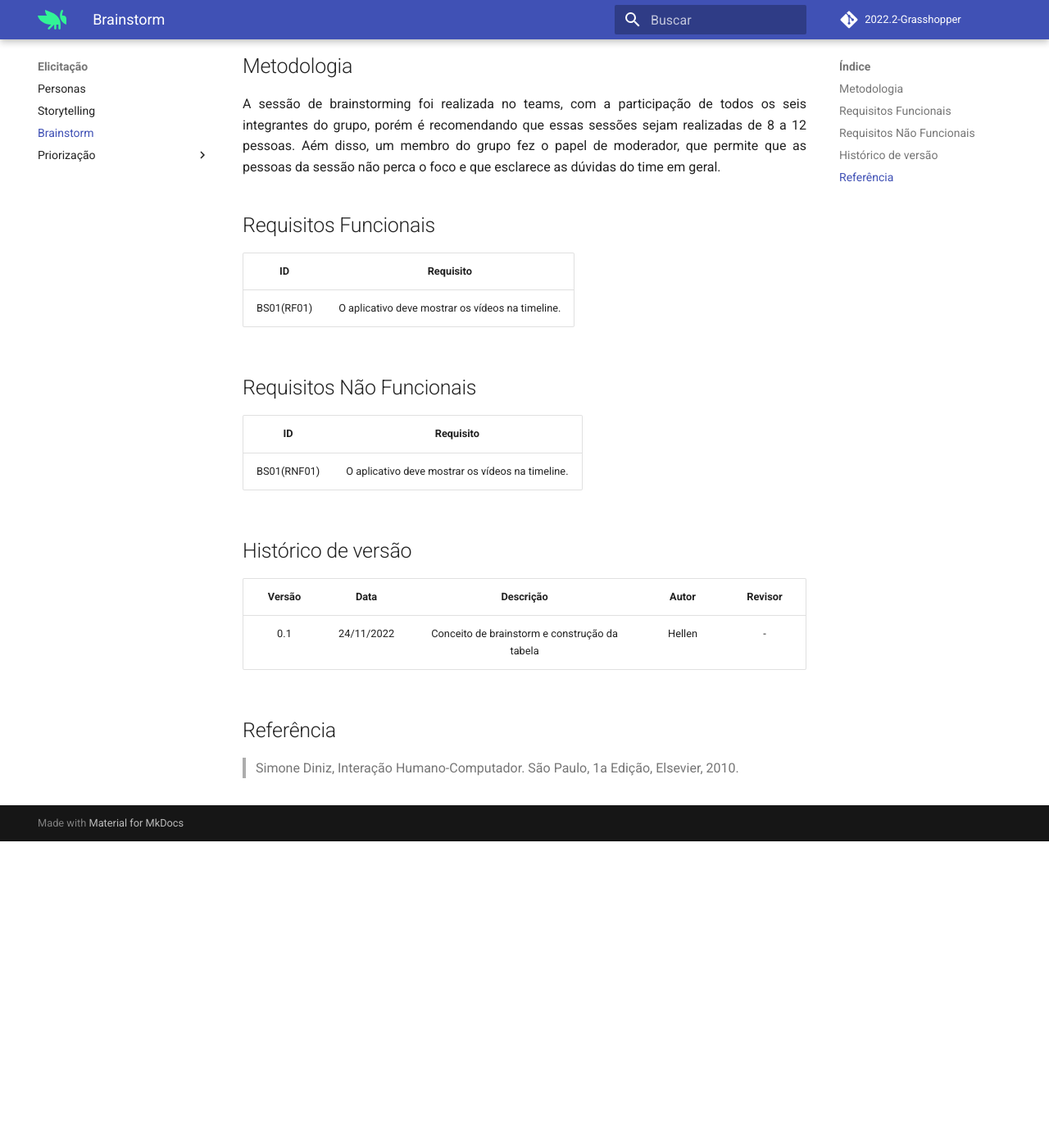
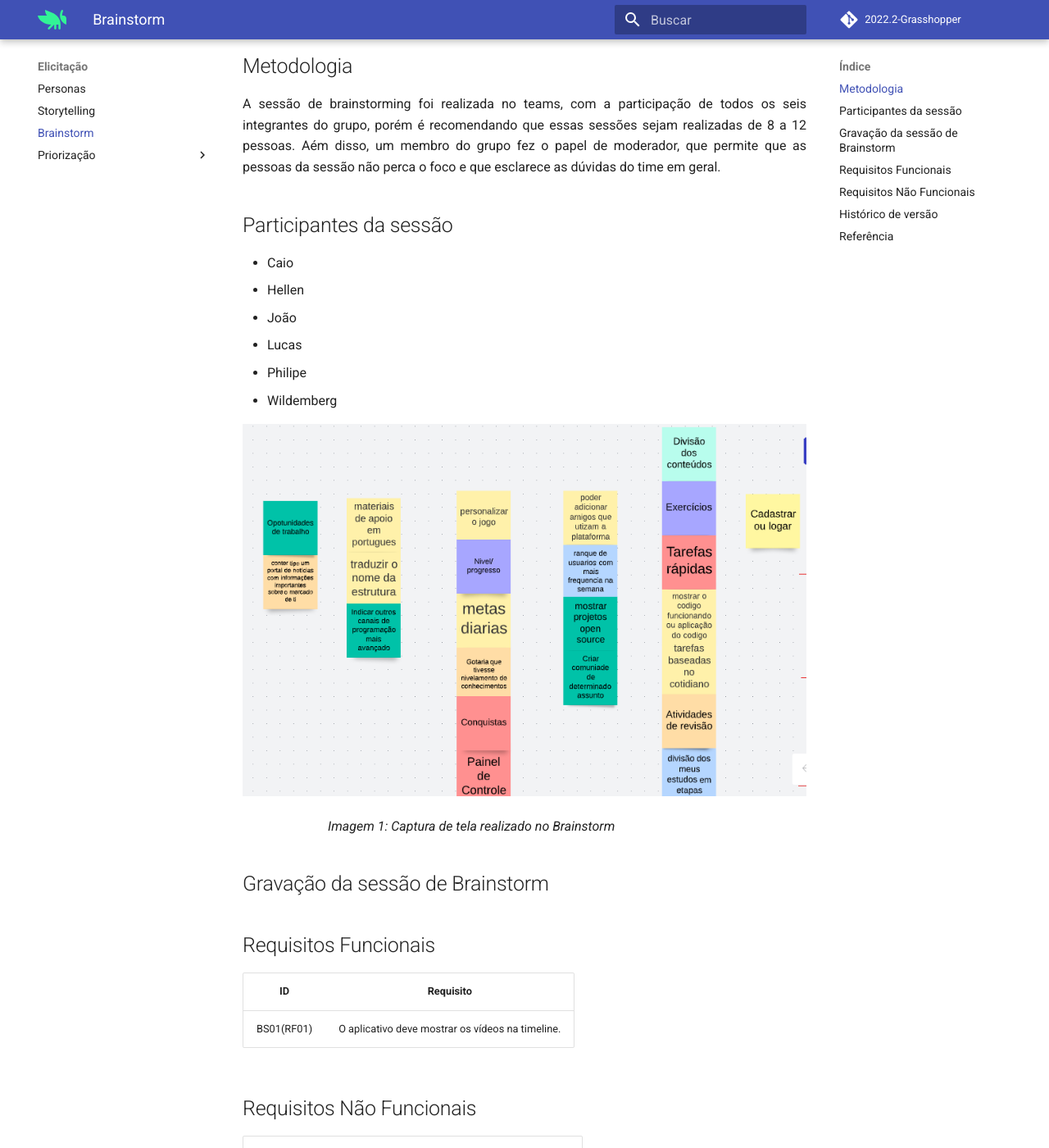
Before and after one commit to Requisitos-de-Software/2022.2-Grasshopper, an MkDocs documentation site: the page built from docs/elicitacao/brainstorm.md, in a window 1280 px wide and 1400 px high, scrolled down 374 px. Shown: the whole window at 82% size. Built offline with MkDocs 1.6.1 and Material for MkDocs 9.7.7, drawn with Linux system fonts in a browser that asks for light colours; comment, search, counter and statistics services are not loaded.

Commit message:
adicionando nomes e imagem

```diff
--- a/docs/elicitacao/brainstorm.md
+++ b/docs/elicitacao/brainstorm.md
@@ -6,6 +6,22 @@
 ## Metodologia
 
 <p align="justify">A sessão de brainstorming foi realizada no teams, com a participação de todos os seis integrantes do grupo, porém é recomendando que essas sessões sejam realizadas de 8 a 12 pessoas. Aém disso, um membro do grupo fez o papel de moderador, que permite que as pessoas da sessão não perca o foco e que esclarece as dúvidas do time em geral.</p>
+
+## Participantes da sessão
+
+<ul>
+<li>Caio</li>
+<li>Hellen</li>
+<li>João</li>
+<li>Lucas</li>
+<li>Philipe</li>
+<li>Wildemberg</li>
+</ul>
+
+<div style="text-align:center"><img src= "../assets/brain.png"/></div>
+<figcaption>Imagem 1: Captura de tela realizado no Brainstorm  </figcaption>
+
+## Gravação da sessão de Brainstorm
 
 ## Requisitos Funcionais
 
```
Also changed, not shown: docs/elicitacao/assets/brain.png (added).
